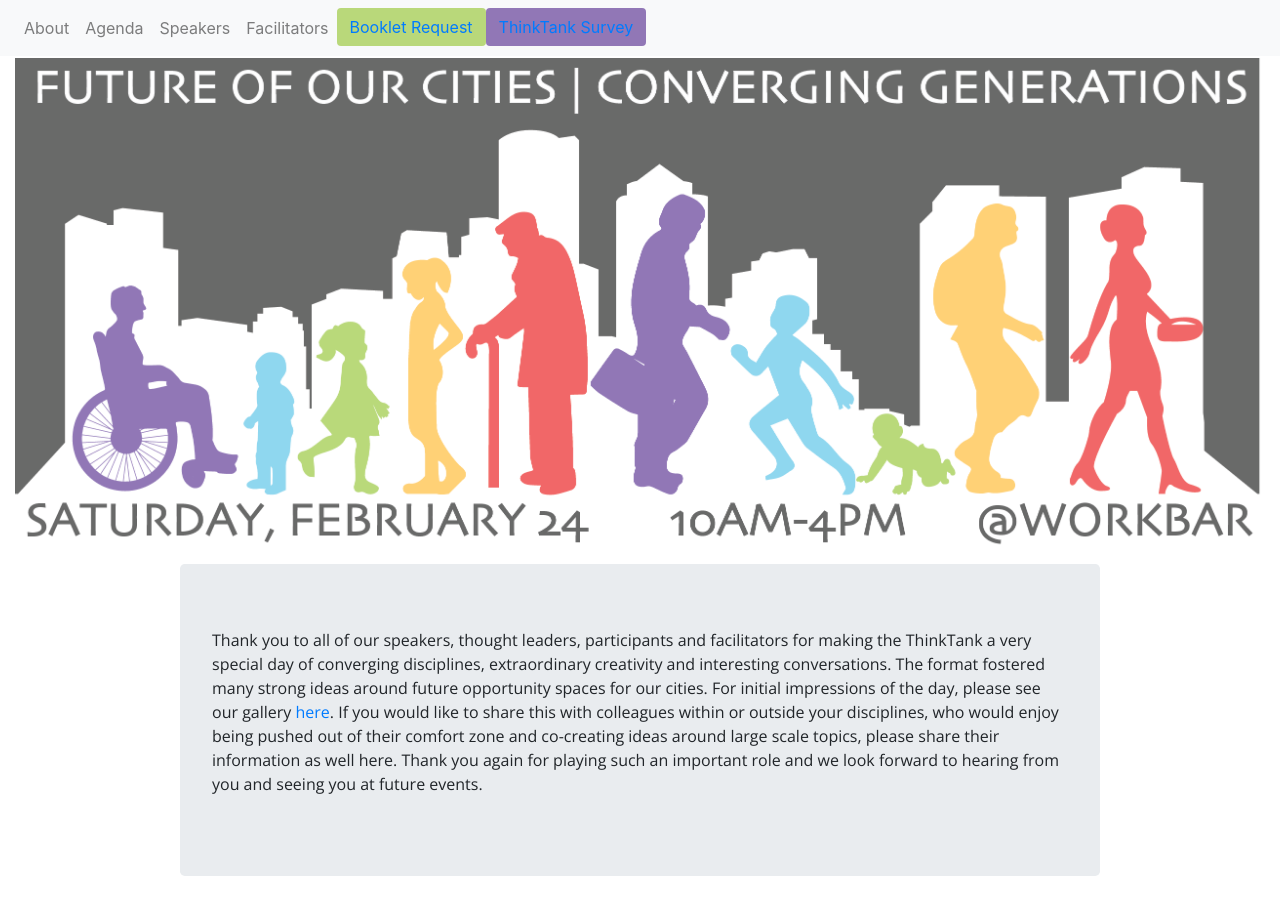
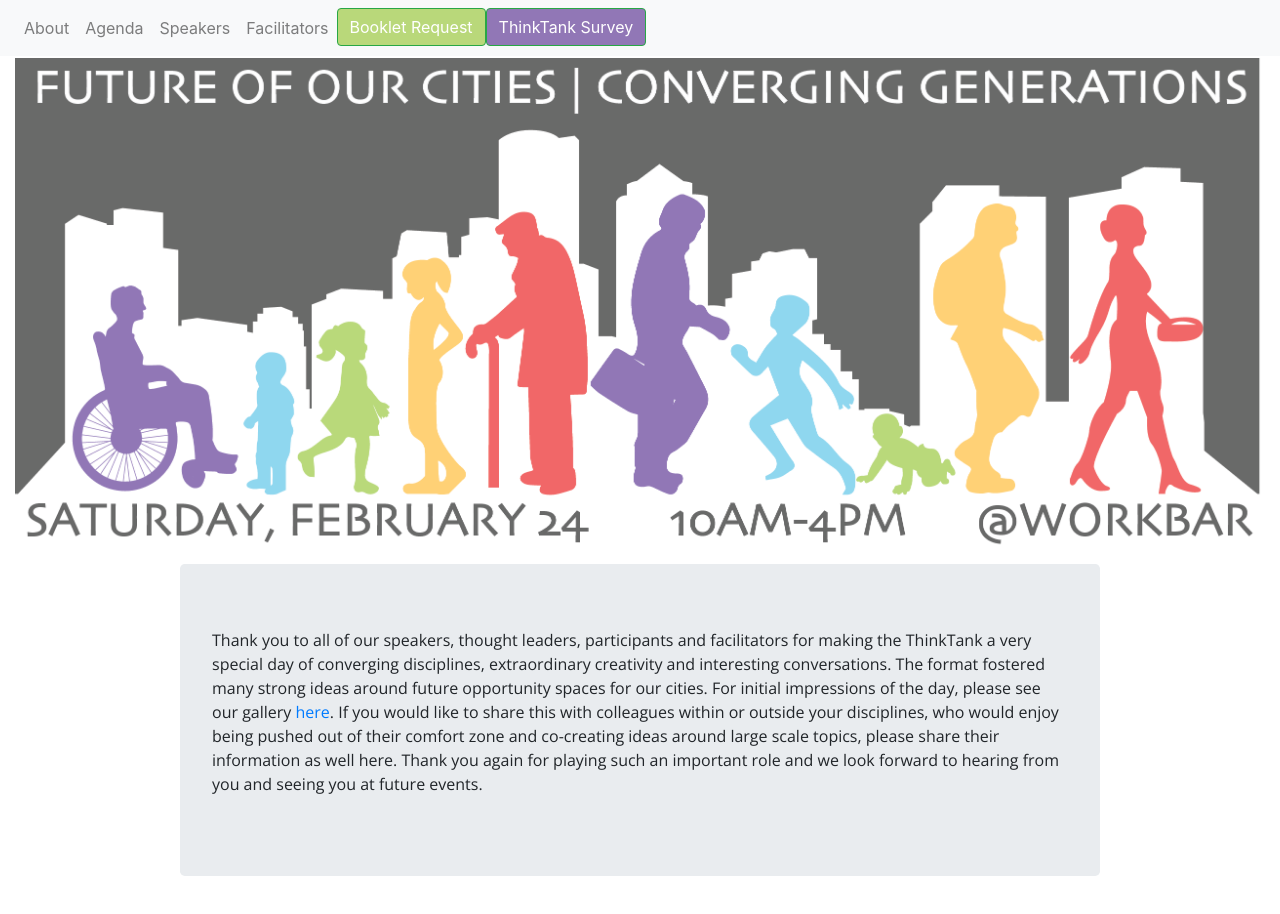
Before and after one commit to WIT-Accelerate/acceleratethinktank.org, a plain HTML site: page index.html in a window 1280 px wide. Shown: the top 914 px of the page. Drawn offline with nearby package versions, Linux system fonts and the light colour scheme; a script that the page names is missing.

Commit message:
Update index.html

```diff
--- a/index.html
+++ b/index.html
@@ -23,8 +23,8 @@
         <li class="nav-item"> <a href="#agenda" class="nav-link">Agenda</a> </li>
         <li class="nav-item"> <a href="#speakers" class="nav-link">Speakers</a> </li>
         <li class="nav-item"> <a href="#facilitators" class="nav-link">Facilitators</a> </li>
-        <li class="nav-item"> <a class="btn" style="background-color: #B9D87A" href="https://www.surveymonkey.com/r/futureofourcitiesbooklet" role="button" target="_blank">Booklet Request</a> </li>
-        <li class="nav-item"> <a class="btn" style="background-color: #9177B6" href="https://www.surveymonkey.com/r/FutureofOurCitiesInterest" role="button" target="_blankk">ThinkTank Survey</a> </li>
+        <li class="nav-item"> <a class="btn btn-success" style="background-color: #B9D87A" href="https://www.surveymonkey.com/r/futureofourcitiesbooklet" role="button" target="_blank">Booklet Request</a> </li>
+        <li class="nav-item"> <a class="btn btn-success" style="background-color: #9177B6" href="https://www.surveymonkey.com/r/FutureofOurCitiesInterest" role="button" target="_blankk">ThinkTank Survey</a> </li>
       </ul>
     </div>
   </nav>
```
